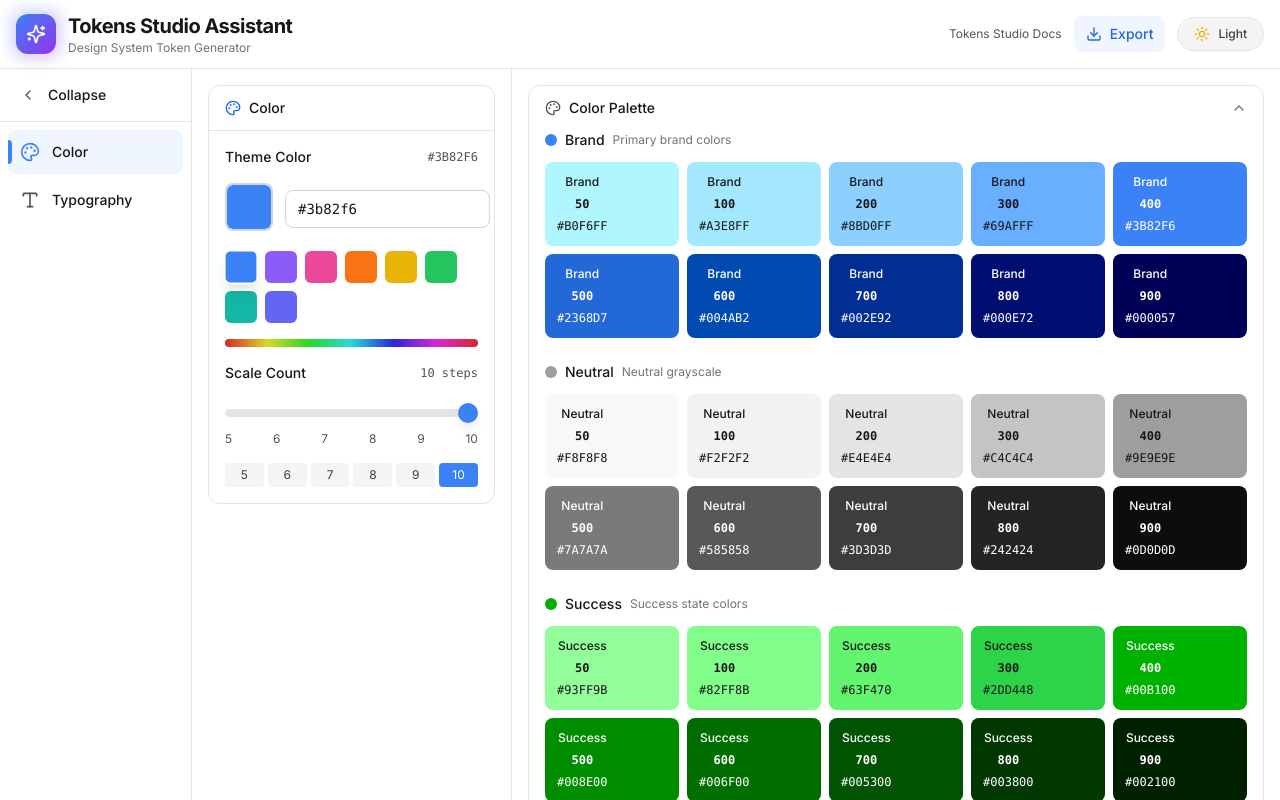
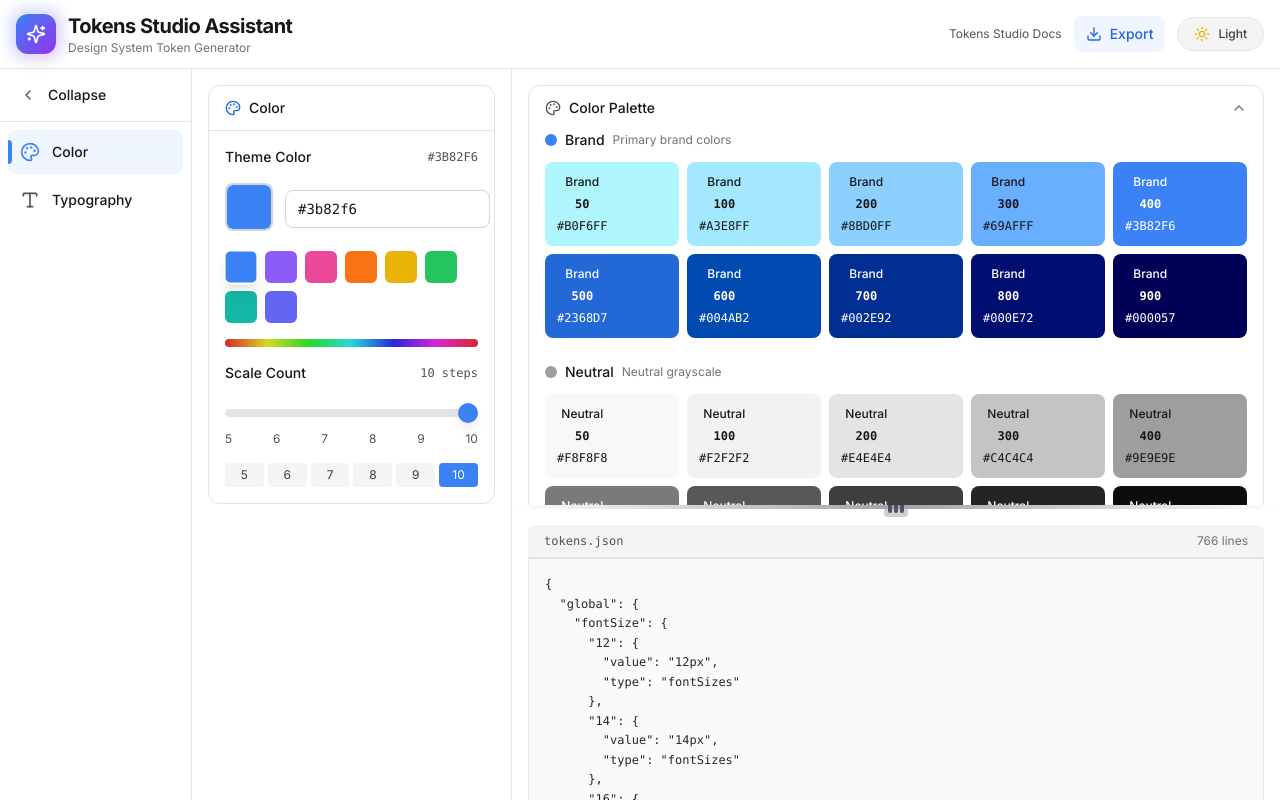
Before and after one commit to damahuazi/TokensStudioAssistant, a React (Vite) app: page / in a window 1280 px wide. Built offline with nearby package versions, Linux system fonts and the light colour scheme.

Commit message:
feat: 设计系统 Web 工具规划
Co-authored-by: traeagent <traeagent@users.noreply.github.com>

```diff
--- a/src/components/export/JsonPreview.tsx
+++ b/src/components/export/JsonPreview.tsx
@@ -9,7 +9,7 @@
   const lineCount = jsonString.split('\n').length;
 
   return (
-    <div className="relative">
+    <div className="h-full flex flex-col">
       <div className={`flex items-center justify-between px-4 py-2 border-b rounded-t-lg ${
         mode === 'light'
           ? 'bg-zinc-100 border-zinc-200'
@@ -26,7 +26,7 @@
           {lineCount} lines
         </span>
       </div>
-      <div className={`relative overflow-auto max-h-[400px] rounded-b-lg border ${
+      <div className={`flex-1 overflow-auto rounded-b-lg border ${
         mode === 'light'
           ? 'bg-zinc-50 border-zinc-200'
           : 'bg-zinc-900 border-zinc-800'
--- a/src/components/layout/AppShell.tsx
+++ b/src/components/layout/AppShell.tsx
@@ -1,7 +1,9 @@
 import React from 'react';
 import { ConfigPanel } from '../config/ConfigPanel';
 import { PreviewPanel } from '../preview/PreviewPanel';
+import { JsonPreview } from '../export/JsonPreview';
 import { Sidebar } from './Sidebar';
+import { SplitPanel } from './SplitPanel';
 import { useTokenStore } from '../../stores/tokenStore';
 
 export const AppShell: React.FC = () => {
@@ -18,10 +20,12 @@
         </div>
       </div>
 
-      <main className="flex-1 overflow-y-auto">
-        <div className="p-4">
-          <PreviewPanel />
-        </div>
+      <main className="flex-1 h-full overflow-hidden">
+        <SplitPanel
+          top={<div className="p-4"><PreviewPanel /></div>}
+          bottom={<div className="p-4"><JsonPreview /></div>}
+          initialRatio={0.6}
+        />
       </main>
     </div>
   );
--- /dev/null
+++ b/src/components/layout/SplitPanel.tsx
@@ -0,0 +1,75 @@
+import React, { useState, useRef, useEffect, useCallback } from 'react';
+
+interface SplitPanelProps {
+  top: React.ReactNode;
+  bottom: React.ReactNode;
+  initialRatio?: number;
+}
+
+export const SplitPanel: React.FC<SplitPanelProps> = ({
+  top,
+  bottom,
+  initialRatio = 0.6
+}) => {
+  const [ratio, setRatio] = useState(initialRatio);
+  const containerRef = useRef<HTMLDivElement>(null);
+  const isDraggingRef = useRef(false);
+
+  const handleMouseDown = useCallback((e: React.MouseEvent) => {
+    isDraggingRef.current = true;
+    document.addEventListener('mousemove', handleMouseMove);
+    document.addEventListener('mouseup', handleMouseUp);
+    e.preventDefault();
+  }, []);
+
+  const handleMouseMove = useCallback((e: MouseEvent) => {
+    if (!isDraggingRef.current || !containerRef.current) return;
+
+    const rect = containerRef.current.getBoundingClientRect();
+    const newRatio = (e.clientY - rect.top) / rect.height;
+    const clampedRatio = Math.max(0.2, Math.min(0.8, newRatio));
+    setRatio(clampedRatio);
+  }, []);
+
+  const handleMouseUp = useCallback(() => {
+    isDraggingRef.current = false;
+    document.removeEventListener('mousemove', handleMouseMove);
+    document.removeEventListener('mouseup', handleMouseUp);
+  }, []);
+
+  useEffect(() => {
+    return () => {
+      document.removeEventListener('mousemove', handleMouseMove);
+      document.removeEventListener('mouseup', handleMouseUp);
+    };
+  }, [handleMouseMove, handleMouseUp]);
+
+  return (
+    <div ref={containerRef} className="flex flex-col h-full">
+      <div
+        className="overflow-y-auto"
+        style={{ height: `${ratio * 100}%` }}
+      >
+        {top}
+      </div>
+
+      <div
+        className="flex items-center justify-center h-1 cursor-ns-resize select-none bg-gradient-to-r from-transparent via-zinc-400 to-transparent"
+        onMouseDown={handleMouseDown}
+      >
+        <div className="flex gap-0.5 p-1 rounded bg-zinc-400/50">
+          <div className="w-1 h-3 rounded-full bg-zinc-600" />
+          <div className="w-1 h-3 rounded-full bg-zinc-600" />
+          <div className="w-1 h-3 rounded-full bg-zinc-600" />
+        </div>
+      </div>
+
+      <div
+        className="overflow-y-auto"
+        style={{ height: `${(1 - ratio) * 100}%` }}
+      >
+        {bottom}
+      </div>
+    </div>
+  );
+};
```
